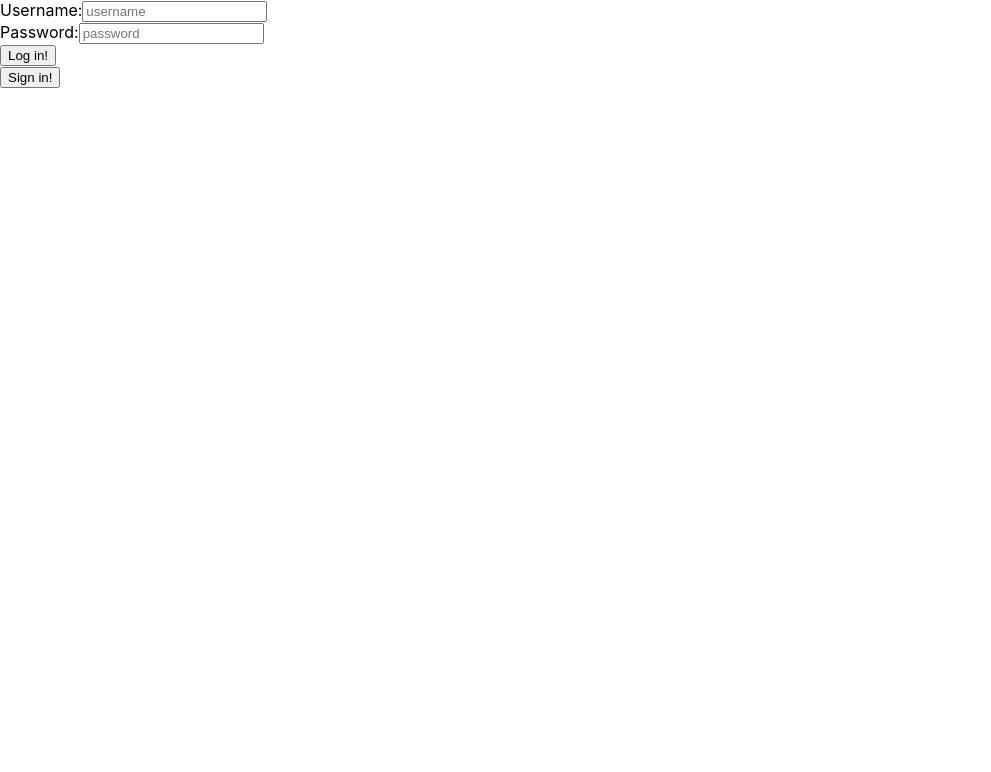
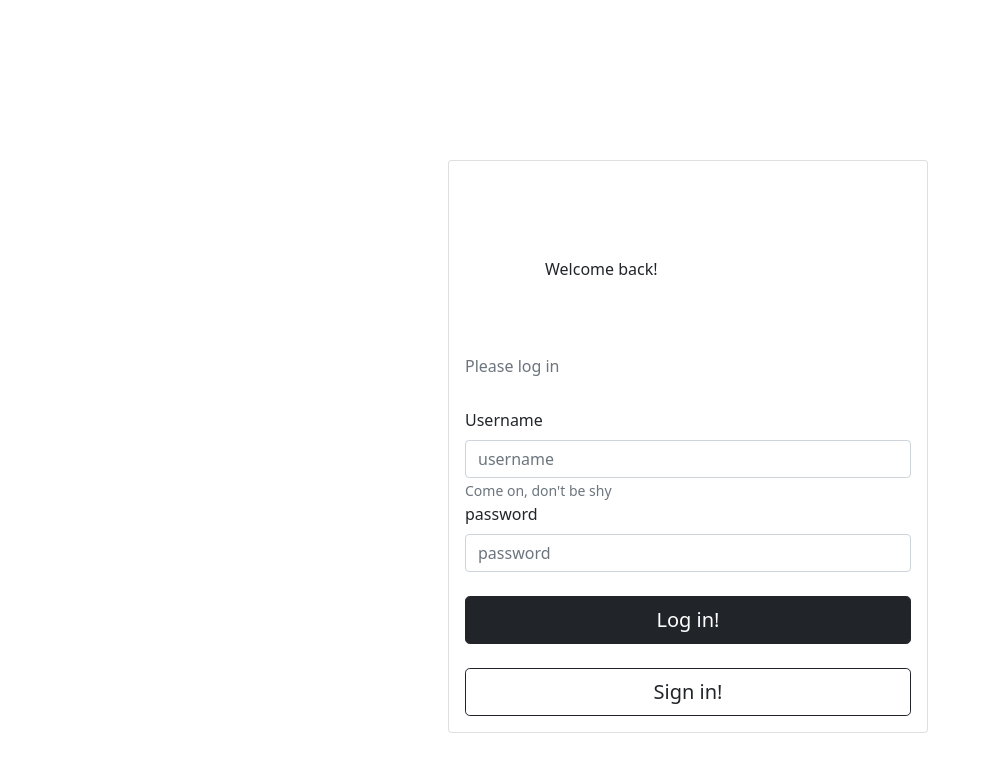
Before and after one commit to Lycanfloof/nextjs-test-manager, a Next.js app: page / in a window 1280 px wide. Shown: the top 772 px of the page, without its empty margins (0-991 px from the left). Built offline with nearby package versions, Linux system fonts and the light colour scheme.

Commit message:
Style applied to index

```diff
--- a/package.json
+++ b/package.json
@@ -9,8 +9,10 @@
     "lint": "next lint"
   },
   "dependencies": {
+    "bootstrap": "^5.1.3",
     "next": "12.1.5",
     "react": "18.1.0",
+    "react-bootstrap": "^2.3.1",
     "react-dom": "18.1.0"
   },
   "devDependencies": {
--- a/pages/index.js
+++ b/pages/index.js
@@ -1,4 +1,8 @@
 import Router from 'next/router'
+import 'bootstrap/dist/css/bootstrap.min.css';
+import Form from 'react-bootstrap/Form';
+import Card from 'react-bootstrap/Card';
+import Button from 'react-bootstrap/Button';
 
 let state = {
   username: "",
@@ -7,17 +11,35 @@ let state = {
 
 export default function login() {
   return (
-    <div>
-      <form onSubmit={handleSubmit}>
-        <label>Username:</label>
-        <input required placeholder="username" type="text" name="username" onChange={handleInputChange}></input>
-        <br />
-        <label>Password:</label>
-        <input required placeholder="password" type="password" name="password" onChange={handleInputChange}></input>
-        <br />
-        <button type="submit">Log in!</button>
-      </form>
-      <button onClick={redirectToRegisterForm}>Sign in!</button>
+    <div class="center positioned">
+      <Card style={{ width: '30rem' }}>
+          <Card.Body>
+            <Card.Title class="padd">Welcome back! </Card.Title>
+            <Card.Subtitle className="mb-2 text-muted">Please log in</Card.Subtitle>
+            <br />
+            <Form onSubmit={handleSubmit}>
+              <Form.Label>Username</Form.Label>
+              <Form.Control type="text" required placeholder="username" name="username" onChange={handleInputChange}></Form.Control>
+              <Form.Text className="text-muted">
+              Come on, don't be shy
+              </Form.Text>
+
+              <br />
+              <Form.Label>password</Form.Label>
+              <Form.Control type="password" required placeholder="password" name="password" onChange={handleInputChange}></Form.Control>
+              <br />
+
+              <div className="d-grid gap-2">
+              <Button variant="dark" size="lg" type="submit">Log in!</Button>
+              </div>
+              <br />
+
+            </Form>
+            <div className="d-grid gap-2">
+            <Button variant="outline-dark" size="lg" onClick={redirectToRegisterForm}>Sign in!</Button>
+            </div>
+          </Card.Body>
+        </Card>
     </div>
   )
 }
--- a/styles/globals.css
+++ b/styles/globals.css
@@ -1,7 +1,6 @@
 html,
 body {
-  padding: 0;
-  margin: 0;
+
   font-family: -apple-system, BlinkMacSystemFont, Segoe UI, Roboto, Oxygen,
     Ubuntu, Cantarell, Fira Sans, Droid Sans, Helvetica Neue, sans-serif;
 }
@@ -14,3 +13,17 @@ a {
 * {
   box-sizing: border-box;
 }
+
+.center{
+  margin-top: 10%;
+}
+
+.positioned{
+  position: fixed;
+  margin-top: 10em;
+  margin-left: 35%;
+}
+
+.padd{
+  padding: 5em;
+}
```
Also changed, not shown: 1 other file (tests, documents, lock files or other folders).
